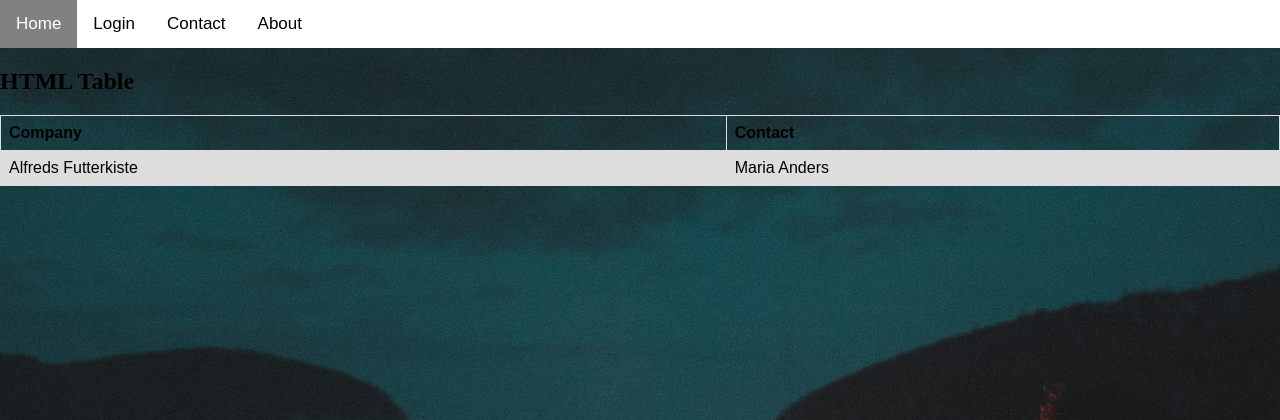
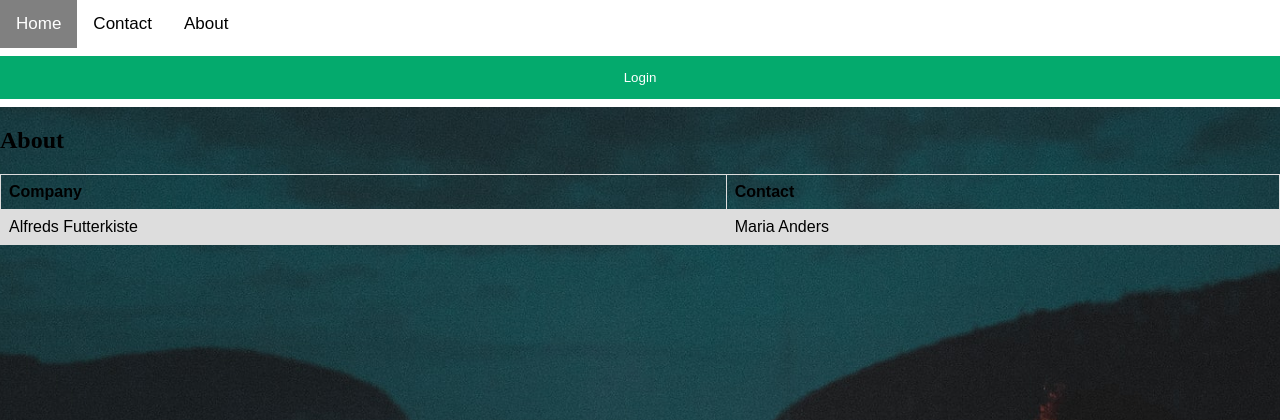
Before and after one commit to Pouya-Abikari/Project, a Flask app: template templates/about.html in a window 1280 px wide. Shown: the top 420 px of the page. Run offline with Flask 2, Linux system fonts and the light colour scheme; the template is opened without the code that fills it, so the values that code supplies are empty.

Commit message:
Update about.html

```diff
--- a/templates/about.html
+++ b/templates/about.html
@@ -6,10 +6,10 @@
 </head>
     <body>
 <div class="topnav">
-  <a class="index.html" href="index.html">Home</a>
-  <a href="login.html">Login</a>
-  <a href="contact.html">Contact</a>
-  <a href="about.html">About</a>
+  <a id="click" href="/">Home</a>
+  <a id="click" href="contact.html">Contact</a>
+  <a id="click" href="about.html">About</a>
+  <button onclick="document.getElementById('id01').style.display='block'" style="right:20%;" class="button">Login</button>
 </div>
 
 
@@ -35,7 +35,7 @@ tr:nth-child(even) {
 </head>
 <body>
 
-<h2>HTML Table</h2>
+<h2>About</h2>
 
 <table>
   <tr>
```
